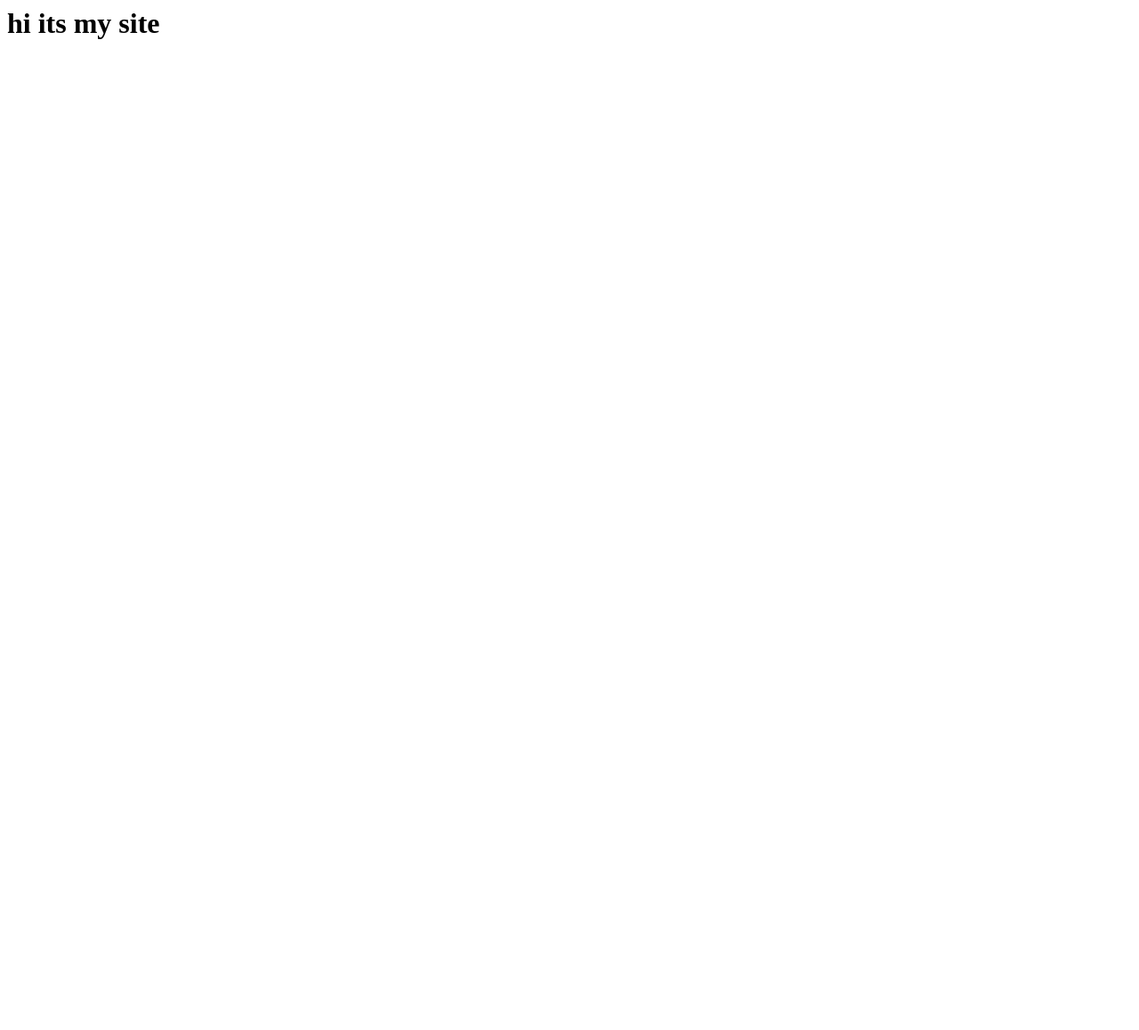
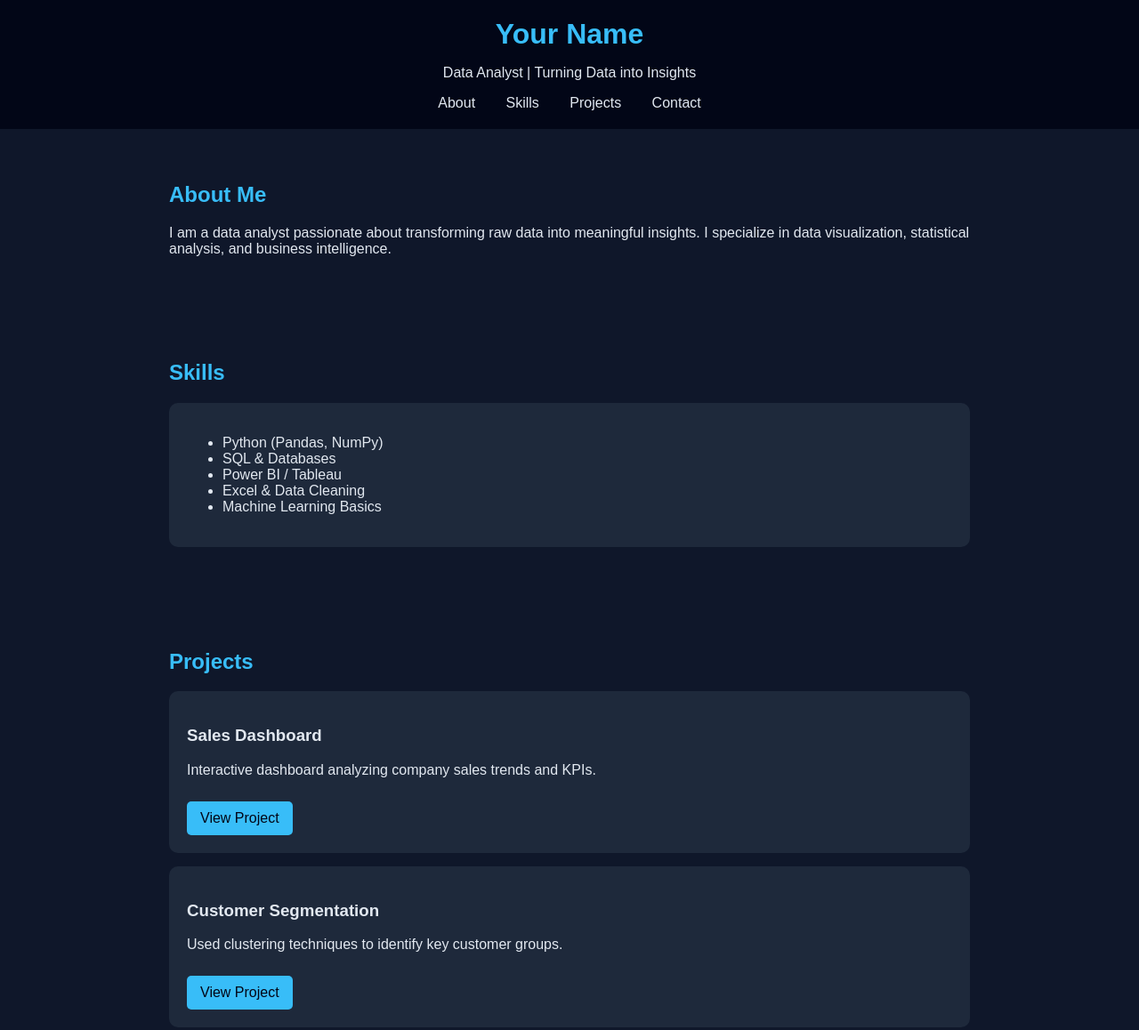
Before and after one commit to AbdulquyumGarba/AbdulquyumGarba.github.io, a plain HTML site: page index.html in a window 1280 px wide. Shown: the top 1158 px of the page at 89% size. Before the commit the page ends 800 px from the top, so only its background shows below. Drawn offline with Linux system fonts and the light colour scheme.

Commit message:
Revamp index.html for data analyst portfolio
Updated HTML structure and styling for a data analyst portfolio.

```diff
--- a/index.html
+++ b/index.html
@@ -1,8 +1,136 @@
-<HTML>
-  <head>
-    <title>my site</title>
-  </head>
+<!DOCTYPE html>
+<html lang="en">
+<head>
+    <meta charset="UTF-8">
+    <meta name="viewport" content="width=device-width, initial-scale=1.0">
+    <title>Data Analyst Portfolio</title>
+    <style>
+        body {
+            font-family: Arial, sans-serif;
+            margin: 0;
+            background: #0f172a;
+            color: #e2e8f0;
+        }
+
+        header {
+            background: #020617;
+            padding: 20px;
+            text-align: center;
+        }
+
+        header h1 {
+            margin: 0;
+            color: #38bdf8;
+        }
+
+        nav a {
+            margin: 0 15px;
+            color: #e2e8f0;
+            text-decoration: none;
+        }
+
+        section {
+            padding: 40px;
+            max-width: 900px;
+            margin: auto;
+        }
+
+        h2 {
+            color: #38bdf8;
+        }
+
+        .card {
+            background: #1e293b;
+            padding: 20px;
+            margin: 15px 0;
+            border-radius: 10px;
+        }
+
+        footer {
+            text-align: center;
+            padding: 20px;
+            background: #020617;
+            margin-top: 40px;
+        }
+
+        .btn {
+            display: inline-block;
+            padding: 10px 15px;
+            background: #38bdf8;
+            color: #020617;
+            border-radius: 5px;
+            text-decoration: none;
+            margin-top: 10px;
+        }
+    </style>
+</head>
 <body>
-  <h1>hi its my site</h1>
+
+<header>
+    <h1>Your Name</h1>
+    <p>Data Analyst | Turning Data into Insights</p>
+    <nav>
+        <a href="#about">About</a>
+        <a href="#skills">Skills</a>
+        <a href="#projects">Projects</a>
+        <a href="#contact">Contact</a>
+    </nav>
+</header>
+
+<section id="about">
+    <h2>About Me</h2>
+    <p>
+        I am a data analyst passionate about transforming raw data into meaningful insights.
+        I specialize in data visualization, statistical analysis, and business intelligence.
+    </p>
+</section>
+
+<section id="skills">
+    <h2>Skills</h2>
+    <div class="card">
+        <ul>
+            <li>Python (Pandas, NumPy)</li>
+            <li>SQL & Databases</li>
+            <li>Power BI / Tableau</li>
+            <li>Excel & Data Cleaning</li>
+            <li>Machine Learning Basics</li>
+        </ul>
+    </div>
+</section>
+
+<section id="projects">
+    <h2>Projects</h2>
+
+    <div class="card">
+        <h3>Sales Dashboard</h3>
+        <p>Interactive dashboard analyzing company sales trends and KPIs.</p>
+        <a href="#" class="btn">View Project</a>
+    </div>
+
+    <div class="card">
+        <h3>Customer Segmentation</h3>
+        <p>Used clustering techniques to identify key customer groups.</p>
+        <a href="#" class="btn">View Project</a>
+    </div>
+
+    <div class="card">
+        <h3>Data Cleaning Pipeline</h3>
+        <p>Automated data preprocessing workflow using Python.</p>
+        <a href="#" class="btn">View Project</a>
+    </div>
+
+</section>
+
+<section id="contact">
+    <h2>Contact</h2>
+    <p>Email: your.email@example.com</p>
+    <p>LinkedIn: linkedin.com/in/yourname</p>
+    <a href="#" class="btn">Download CV</a>
+</section>
+
+<footer>
+    <p>© 2026 Your Name | Data Analyst Portfolio</p>
+</footer>
+
 </body>
-</HTML>
+</html>
```
